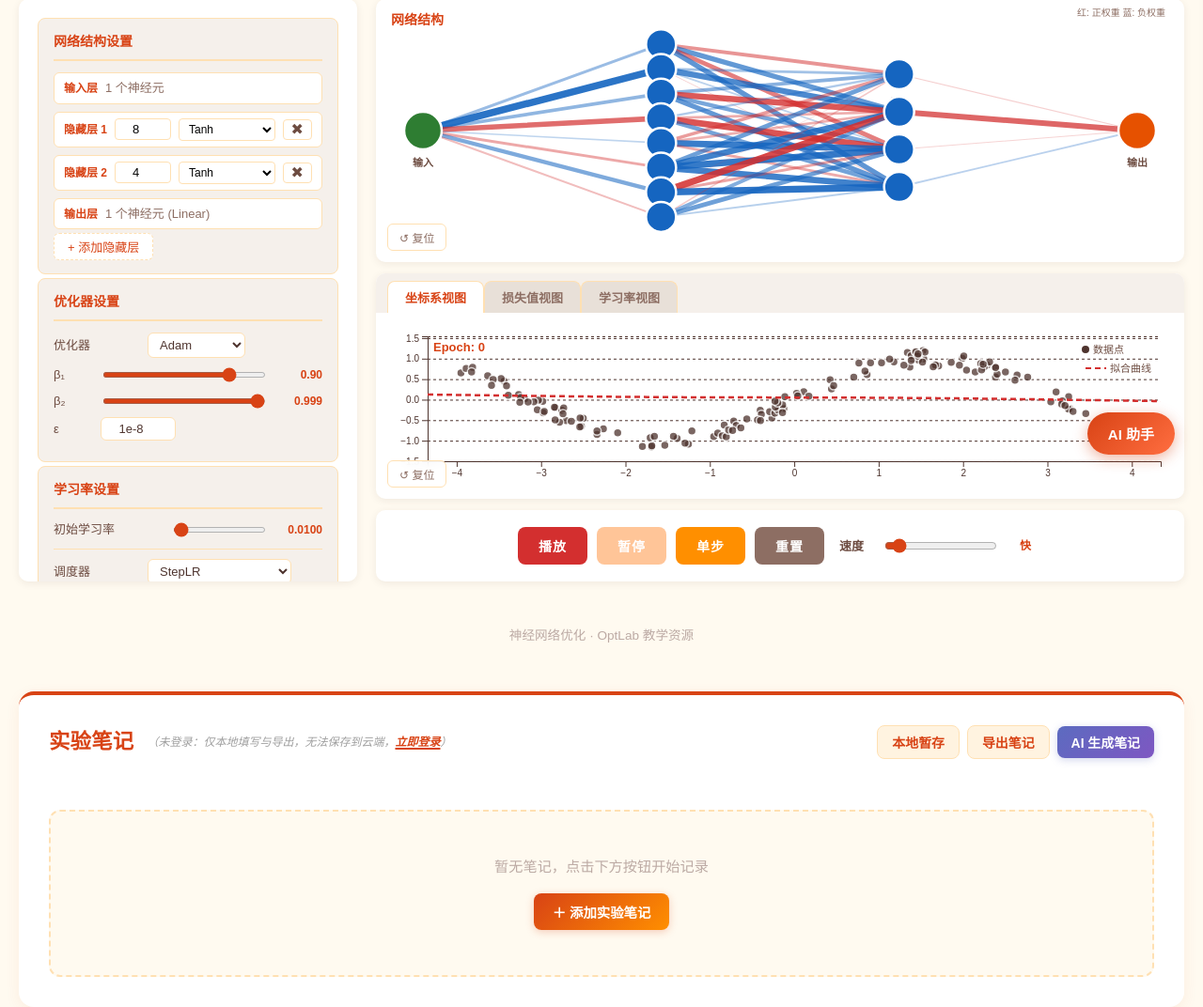
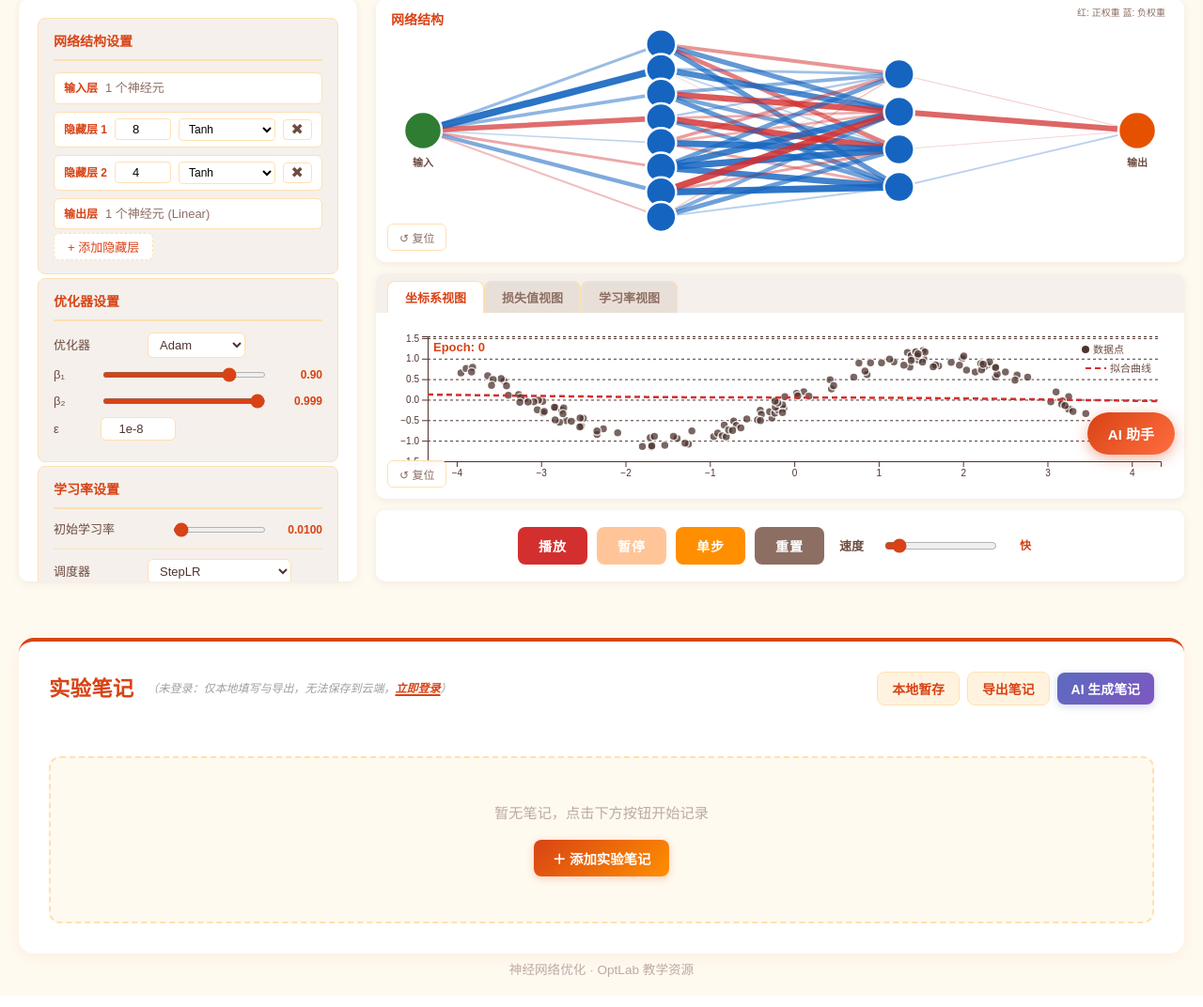
Before and after one commit to NullWinters/OptLab, a FastAPI app: template templates/courses/neural-network/gd.html in a window 1280 px wide. Shown: the part 286-1358 px from the top of the page at 94% size. Run offline with FastAPI, Linux system fonts and the light colour scheme; the template is opened without the code that fills it, so the values that code supplies are empty; some libraries are stand-ins or nearby versions.

Commit message:
修复梯度下降页脚位置：移至实验笔记下方（页面最底部）
页脚原在 content block 内(笔记上方)，现移至 experiment_notes block
末尾(笔记下方)，使用 gd-page-wrapper 容器与主内容区对齐。

Co-Authored-By: Gankidea <noreply@github.com>

```diff
--- a/templates/courses/neural-network/gd.html
+++ b/templates/courses/neural-network/gd.html
@@ -165,15 +165,14 @@
     <!-- Tooltip -->
     <div class="gd-tooltip" id="gd-tooltip"></div>
 </div>
-
-<footer style="text-align:center;color:#BCAAA4;font-size:0.85em;padding:16px 0 8px;margin-top:12px;">
-    <p style="margin:0;">神经网络优化 · OptLab 教学资源</p>
-</footer>
 {% endblock %}
 {% block experiment_notes %}
 <div class="container gd-page-wrapper">
     <div id="exp-notes-mount"></div>
 </div>
+<footer class="container gd-page-wrapper" style="text-align:center;color:#BCAAA4;font-size:0.85em;padding:8px 20px 16px;margin-top:0;">
+    <p style="margin:0;">神经网络优化 · OptLab 教学资源</p>
+</footer>
 {% endblock %}
 {% block scripts %}
 <script src="/static/js/courses/neural-network/gd.js"></script>
```
